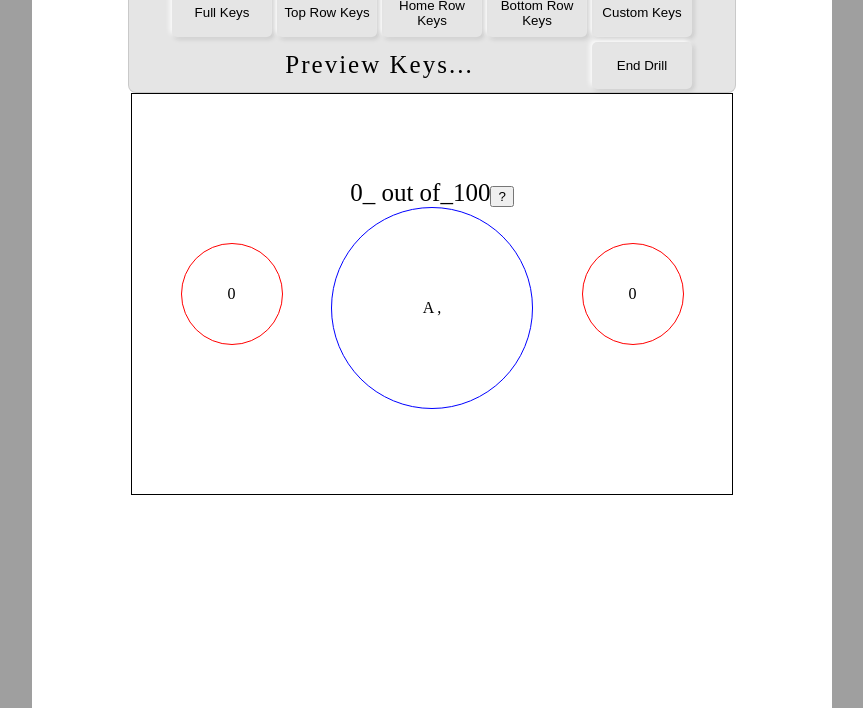
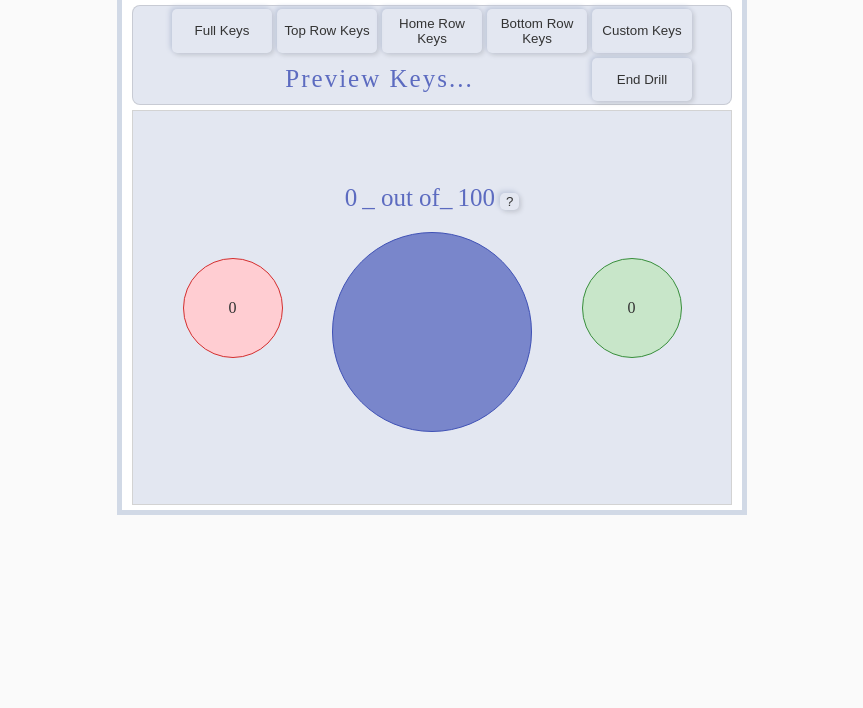
Before and after one commit to ElkanHub/My-Typing-Master.., a plain HTML site: page MyTypingMaster.html in a window 1280 px wide. Shown: the part 92-800 px from the top of the page, without its empty margins (208-1071 px from the left). Drawn offline with Linux system fonts and the light colour scheme.

Commit message:
Worked on the css
Here’s the color scheme i used:

 Primary Colors
- Background: #1a1a1a (Dark Gray)
- Main Container: #3A4750 (Slate Gray)
- Primary Text: #E8E8E8 (Light Gray)

 Accent Colors
- Headings: #A3DEE2 (Soft Cyan)
- Buttons (Hover): #3FBAC2 (Teal)
- Borders & Inputs: #4A5568 (Dark Blue-Gray)

 Status Colors
- Failed Keys:
  - Border: #EB5757 (Red)
  - Background: #6B2020 (Dark Red)
- Passed Keys:
  - Border: #6FCF97 (Green)
  - Background: #285E41 (Dark Green)
- Current Key:
  - Border: #4A90E2 (Bright Blue)
  - Background: #2D5FA7 (Deep Blue)

```diff
--- a/MyTypingMaster.css
+++ b/MyTypingMaster.css
@@ -1,55 +1,65 @@
+* {
+  box-sizing: border-box;
+}
+
 body {
   margin: 0;
   padding: 0;
-        background-color: rgb(159, 159, 159);
+  background-color: #fafafa;
   display: flex;
   flex-direction: column;
   align-items: center;
   justify-content: center;
+  color: #333333;
 }
+
 main {
-        margin: 0;
-        width: 700px;
-        height: 100vh;
-        padding: 0px 50px;
+  margin-top: 10px;
+  padding: 5px 10px;
   display: flex;
   flex-direction: column;
   align-items: center;
-        background-color: white;
+  background-color: #ffffff;
+  border: solid #d1d9e6 5px;
+  border-radius: 30px 30px 0px 0px;
 }
+
 h1 {
   margin: 0;
   padding: 20px;
   align-self: flex-start;
   margin-left: 30px;
-        /* background: linear-gradient(to right, transparent 10%, lightblue 50%, rgb(133, 133, 255));
-        border-radius: 20px;*/
+  color: #3f51b5;
 }
+
 .select-drill {
   width: 600px;
   height: 100px;
   display: grid;
-        grid-template-columns: 100px 100px 100px 100px 100px;
-        grid-template-rows: 1fr 1fr;
+  grid-template-columns: repeat(5, 100px);
+  grid-template-rows: repeat(2, 1fr);
   gap: 5px;
   padding: 3px;
   border: solid rgba(0, 0, 0, 0.123) 1px;
   border-radius: 8px;
   justify-content: center;
-        background-color: rgb(229, 229, 229);
+  background-color: #e3e7f1;
 }
-      .select-drill button {
+
+.select-drill button,
+.progress-button {
   background-color: transparent;
   border: none;
   border-radius: 5px;
-        box-shadow: -2px -2px 5px rgba(255, 255, 255, 0.975),
-          2px 2px 5px rgba(0, 0, 0, 0.141);
+  box-shadow: -2px -2px 5px #c0c9dc, 2px 2px 5px rgba(0, 0, 0, 0.141);
+  color: #333333;
 }
-      .select-drill button:hover {
-        background-color: lightgrey;
-        box-shadow: inset -2px -2px 5px rgba(255, 255, 255, 0.975),
-          inset 2px 2px 5px rgba(0, 0, 0, 0.141);
+
+.select-drill button:hover, .progress-button:hover {
+  background-color: #7986cb;
+  color: #ffffff;
 }
+
 .preview-keys {
   display: flex;
   align-items: center;
@@ -59,26 +69,50 @@
   letter-spacing: 2px;
   grid-column: span 4;
   gap: 2px;
+  color: #5c6bc0;
 }
+
 #inputCustomKeys {
   width: 75%;
   height: 100%;
   padding-left: 5px;
   font-size: 20px;
+  background-color: #eceff1;
+  border: 2px solid #90a4ae;
+  color: #333333;
 }
+
 #doneCustomKeys {
   height: 100%;
   width: 100px;
+  background-color: #7986cb;
+  color: #ffffff;
 }
+
 .drill-screen {
+    margin-top: 5px;
   width: 600px;
-        height: 400px;
+  height: 395px;
   display: grid;
   align-items: center;
   grid-template-columns: 1fr 1fr 1fr;
-        border: solid black 1px;
+  border: solid lightgray 1px;
+  background-color: #e3e7f1;
 }
-      .failed-keys,
+
+.failed-keys {
+  width: 100px;
+  height: 100px;
+  display: flex;
+  align-items: center;
+  justify-content: center;
+  justify-self: center;
+  border: solid #d32f2f 1px;
+  border-radius: 50%;
+  background-color: #ffcdd2;
+  color: #333333;
+}
+
 .passed-keys {
   width: 100px;
   height: 100px;
@@ -86,29 +120,40 @@
   align-items: center;
   justify-content: center;
   justify-self: center;
-        border: solid red 1px;
+  border: solid #388e3c 1px;
   border-radius: 50%;
+  background-color: #c8e6c9;
+  color: #333333;
 }
+
 .current-key-container {
   display: flex;
   flex-direction: column;
+  font-size: 50px;
+  gap: 20px;
 }
+
 .progress {
+    height: fit-content;
   display: flex;
+  flex-direction: row;
   font-size: 25px;
-        justify-self: flex-start;
-        align-self: center;
+  gap: 5px;
   align-items: center;
   justify-content: center;
+  color: #5c6bc0;
 }
+
 .current-key {
   width: 200px;
   height: 200px;
   display: flex;
   align-items: center;
   justify-content: center;
-        border: solid blue 1px;
+  border: solid #3f51b5 1px;
   border-radius: 50%;
+  background-color: #7986cb;
+  color: #ffffff;
 }
 
 .progress-info {
@@ -117,7 +162,7 @@
 }
 
 .progress-modal {
-        top: -80px;
+  top: -70px;
   left: 30px;
   width: 130px;
   position: absolute;
@@ -127,12 +172,15 @@
   padding: 5px;
   border-radius: 10px;
   box-shadow: 0px 4px 8px rgba(0, 0, 0, 0.2);
-        background-color: white;
+  background-color: #d1d9e6;
   z-index: 2;
+  color: #333333;
 }
+
 .progress-modal p {
   margin: 0;
 }
+
 .show {
   display: flex;
 }
--- a/MyTypingMaster.html
+++ b/MyTypingMaster.html
@@ -37,12 +37,10 @@
               </div>
             </div>
           </div>
-          <div class="current-key">A &comma;</div>
+          <div class="current-key"></div>
         </div>
         <div class="passed-keys">40</div>
       </div>
     </main>
-
-
   </body>
 </html>
```
Lines whose indentation alone changed are shown as unchanged.
